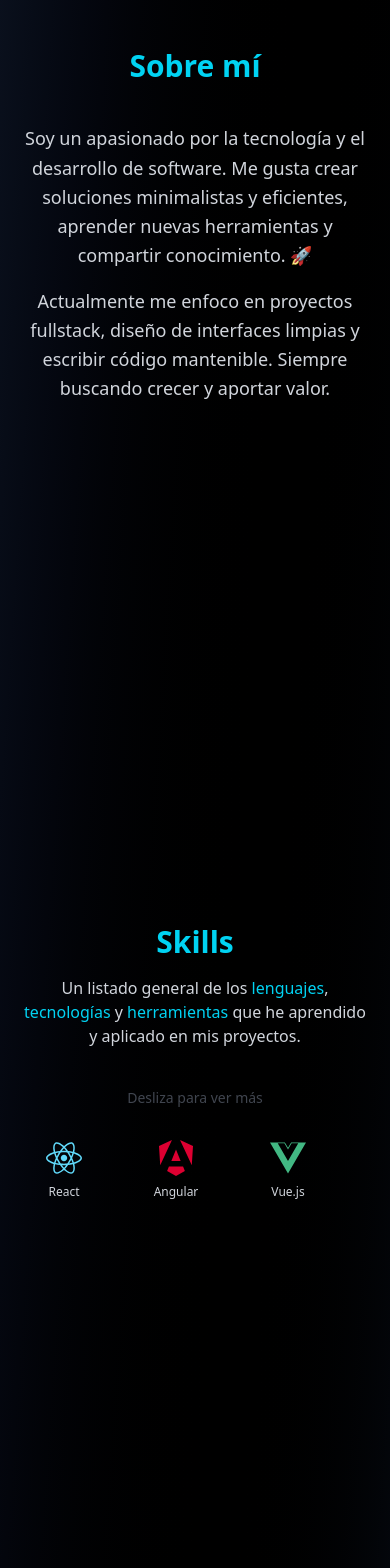
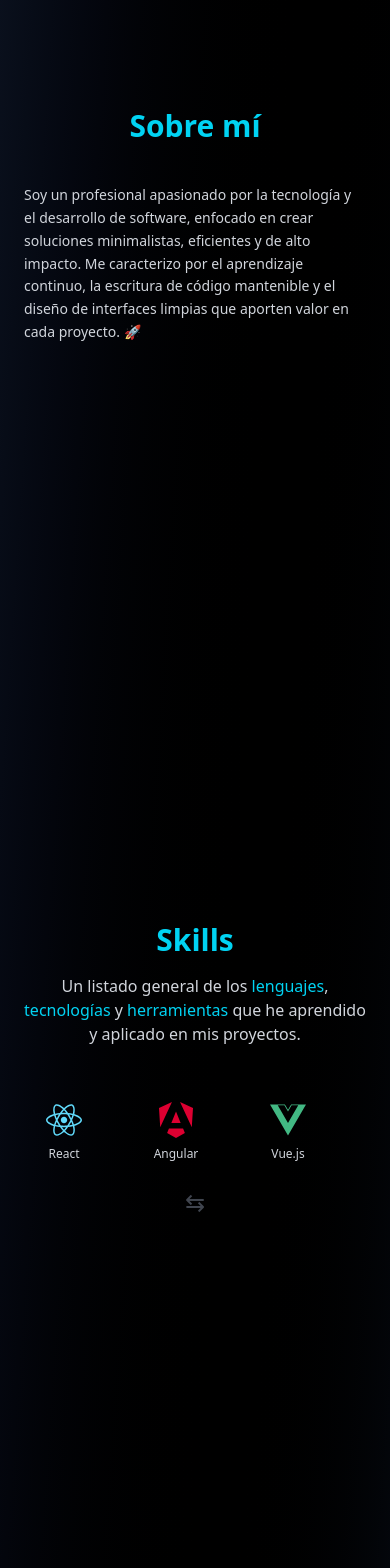
Before and after one commit to BgYato/portfolio-bgyato, a React (Vite) app: page / in a window 390 px wide. Shown: the part 1040-2608 px from the top of the page. Built offline with nearby package versions, Linux system fonts and the light colour scheme.

Commit message:
Fix view in mobile and desktop

```diff
--- a/src/components/About.jsx
+++ b/src/components/About.jsx
@@ -33,16 +33,13 @@ function About() {
 
       {/* Contenedor principal: dos columnas */}
       <div className="grid md:grid-cols-2 gap-10 w-full max-w-6xl items-center">
-        <div className="flex flex-col space-y-4 text-center md:text-left">
-          <p className="text-gray-300 text-lg leading-relaxed">
-            Soy un apasionado por la tecnología y el desarrollo de software. Me
-            gusta crear soluciones minimalistas y eficientes, aprender nuevas
-            herramientas y compartir conocimiento. 🚀
-          </p>
-          <p className="text-gray-300 text-lg leading-relaxed">
-            Actualmente me enfoco en proyectos fullstack, diseño de interfaces
-            limpias y escribir código mantenible. Siempre buscando crecer y
-            aportar valor.
+        <div className="flex flex-col text-left">
+          <p className="text-gray-300 px-2 text-sm md:text-lg leading-relaxed">
+            Soy un profesional apasionado por la tecnología y el desarrollo de
+            software, enfocado en crear soluciones minimalistas, eficientes y de
+            alto impacto. Me caracterizo por el aprendizaje continuo, la
+            escritura de código mantenible y el diseño de interfaces limpias que
+            aporten valor en cada proyecto. 🚀
           </p>
         </div>
 
--- a/src/components/Contact.jsx
+++ b/src/components/Contact.jsx
@@ -46,18 +46,6 @@ function Contact() {
         </a>
 
         <a
-          href="https://wa.me/573222379887"
-          target="_blank"
-          rel="noopener noreferrer"
-          className="flex items-center justify-center space-x-3 px-6 py-3
-                     w-full md:w-auto bg-gray-800 rounded-full
-                     hover:bg-green-500 hover:text-black transition"
-        >
-          <FaWhatsapp className="text-2xl text-green-400" />
-          <span className="font-medium">WhatsApp</span>
-        </a>
-
-        <a
           href="mailto:andresfyatem@gmail.com"
           className="flex items-center justify-center space-x-3 px-6 py-3
                      w-full md:w-auto bg-gray-800 rounded-full
@@ -79,14 +67,15 @@ function Contact() {
         </a>
 
         <a
-          href="https://www.instagram.com/_bgyato/"
+          href="https://wa.me/573222379887"
           target="_blank"
+          rel="noopener noreferrer"
           className="flex items-center justify-center space-x-3 px-6 py-3
                      w-full md:w-auto bg-gray-800 rounded-full
-                     hover:bg-violet-500 hover:text-black transition"
+                     hover:bg-green-500 hover:text-black transition"
         >
-          <FaInstagram className="text-2xl text-violet-400" />
-          <span className="font-medium">Instagram</span>
+          <FaWhatsapp className="text-2xl text-green-400" />
+          <span className="font-medium">WhatsApp</span>
         </a>
       </div>
     </section>
--- a/src/components/Projects.jsx
+++ b/src/components/Projects.jsx
@@ -35,11 +35,11 @@ function Projects() {
             <div
               key={i}
               className="min-w-[300px] md:min-w-[380px] bg-gray-800 rounded-lg
-                         shadow-lg hover:shadow-cyan-400/30
-                         hover:scale-105 hover:-translate-y-2
-                         transition-transform duration-300
-                         flex flex-col min-h-full select-none
-                         xl:max-h-[500px]"
+             shadow-lg hover:shadow-cyan-400/30
+             hover:scale-105 hover:-translate-y-2
+             transition-transform duration-300
+             flex flex-col min-h-full select-none
+             xl:max-h-[500px]"
             >
               {/* Imagen */}
               <div className="w-full h-48 overflow-hidden rounded-t-lg">
@@ -51,32 +51,33 @@ function Projects() {
               </div>
 
               {/* Contenido */}
-              <div className="flex-1 p-6 flex flex-col justify-between">
-                <div>
-                  <h3 className="text-xl font-semibold mb-2 text-white select-none">
+              <div className="flex-1 p-6 flex flex-col">
+                <div className="flex-1">
+                  <h3 className="text-xl font-semibold mb-2 text-white">
                     {project.title}
                   </h3>
-                  <p className="text-gray-400 text-xs md:text-sm mb-4 md:mb-10 select-none max-h-12 md:max-h-24 overflow-clip">
+                  <p className="text-gray-400 text-xs md:text-sm mb-4 line-clamp-3">
                     {project.description}
                   </p>
                 </div>
 
-                <div className="flex flex-row overflow-scroll no-scrollbar md:flex-wrap gap-2 mb-4">
+                {/* Tech */}
+                <div className="flex flex-row overflow-x-auto no-scrollbar gap-2 mb-4">
                   {project.tech.map((t, j) => (
                     <span
                       key={j}
-                      className="px-2 py-1 text-xs bg-black/40 text-cyan-400 rounded select-none"
+                      className="px-2 py-1 text-xs bg-black/40 text-cyan-400 rounded whitespace-nowrap"
                     >
                       {t}
                     </span>
                   ))}
                 </div>
-
-                <div className="flex space-x-4">
+                {/* Botones */}
+                <div className="flex space-x-4 mt-auto min-h-[40px]">
                   {project.github && (
                     <a
                       href={project.github}
-                      className="px-4 py-2 bg-cyan-500 text-black rounded hover:bg-cyan-400 transition select-none"
+                      className="px-4 py-2 bg-cyan-500 text-black rounded hover:bg-cyan-400 transition"
                       target="_blank"
                     >
                       GitHub
@@ -85,7 +86,7 @@ function Projects() {
                   {project.demo && (
                     <a
                       href={project.demo}
-                      className="px-4 py-2 bg-gray-700 text-white rounded hover:bg-gray-600 transition select-none"
+                      className="px-4 py-2 bg-gray-700 text-white rounded hover:bg-gray-600 transition"
                       target="_blank"
                     >
                       Demo
@@ -96,10 +97,6 @@ function Projects() {
             </div>
           ))}
         </div>
-
-        <p className="md:hidden text-center text-gray-500 text-sm mb-4 animate-pulse">
-          Desliza para ver más
-        </p>
 
         {/* Botones de navegación */}
         <button
--- a/src/components/Skills.jsx
+++ b/src/components/Skills.jsx
@@ -47,10 +47,6 @@ function Skills() {
       </div>
 
       <div className="md:hidden w-full">
-        <p className="text-center text-gray-500 text-sm mb-4 animate-pulse">
-          Desliza para ver más
-        </p>
-
         <div className="flex overflow-x-auto no-scrollbar py-4 space-x-8 text-4xl">
           {skills.map((skill, i) => {
             const Icon = skill.icon;
@@ -68,6 +64,10 @@ function Skills() {
             );
           })}
         </div>
+
+        <div className="flex justify-center mt-2">
+          <span className="text-gray-500 text-2xl animate-pulse">⇆</span>
+        </div>
       </div>
     </section>
   );
--- a/src/components/Timeline.jsx
+++ b/src/components/Timeline.jsx
@@ -165,14 +165,14 @@ function Timeline({ isClickable, setIsClickable }) {
               </h3>
               <p className="text-gray-300 mb-4">{selected.description}</p>
               {selected.highlights && (
-                <ul className="text-gray-400 mb-6 space-y-2 min-h-48">
+                <ul className="text-gray-400 mb-6 space-y-2 min-h-48 text-left">
                   {selected.highlights.map((h, idx) => (
                     <li
                       key={idx}
-                      className="flex items-center text-xs md:text-normal space-x-2"
+                      className="flex items-center text-xs md:text-sm space-x-2"
                     >
-                      <FaChevronRight className="text-cyan-400" />
-                      <span>{h}</span>
+                      <FaChevronRight className="text-cyan-400 flex-shrink-0" />
+                      <span className="leading-snug">{h}</span>
                     </li>
                   ))}
                 </ul>
```
